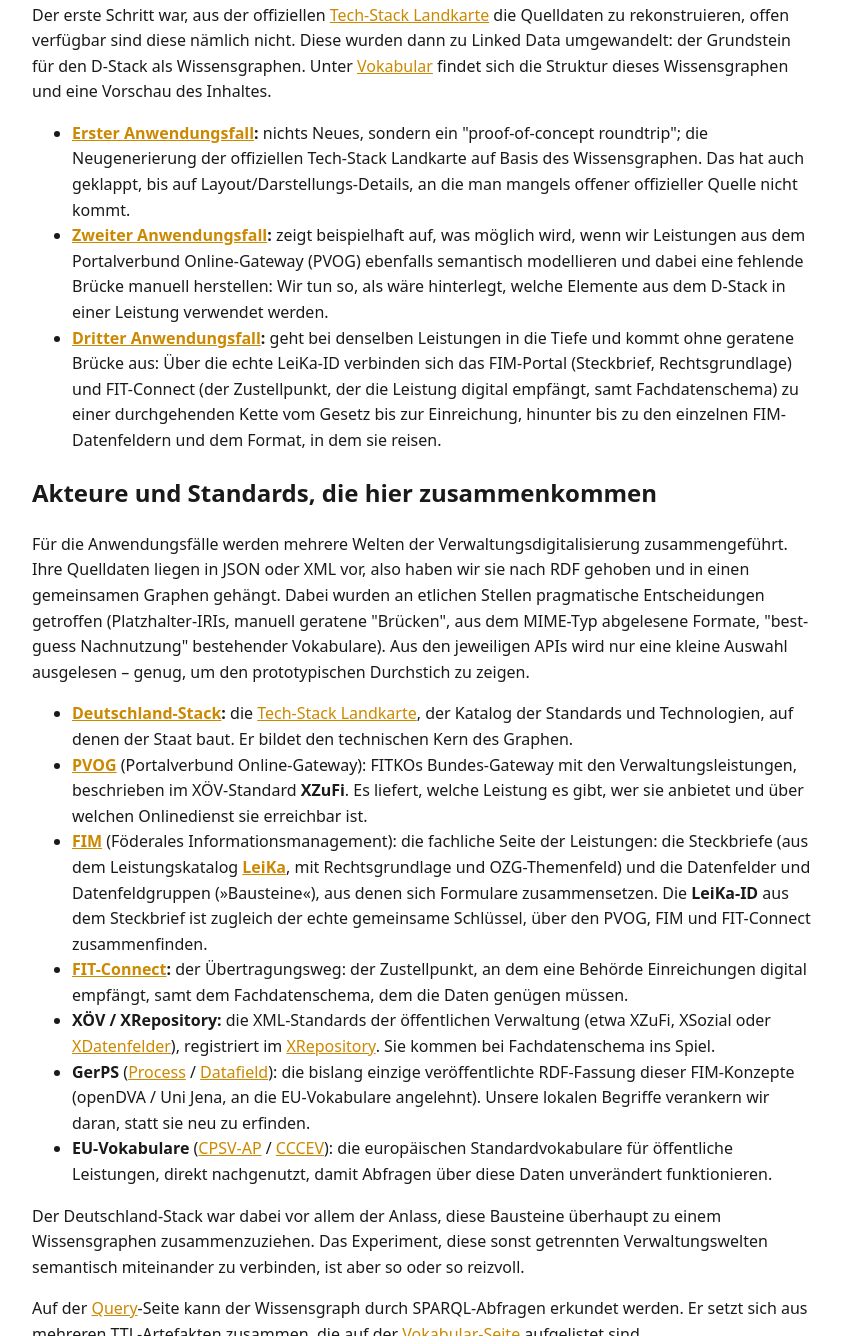
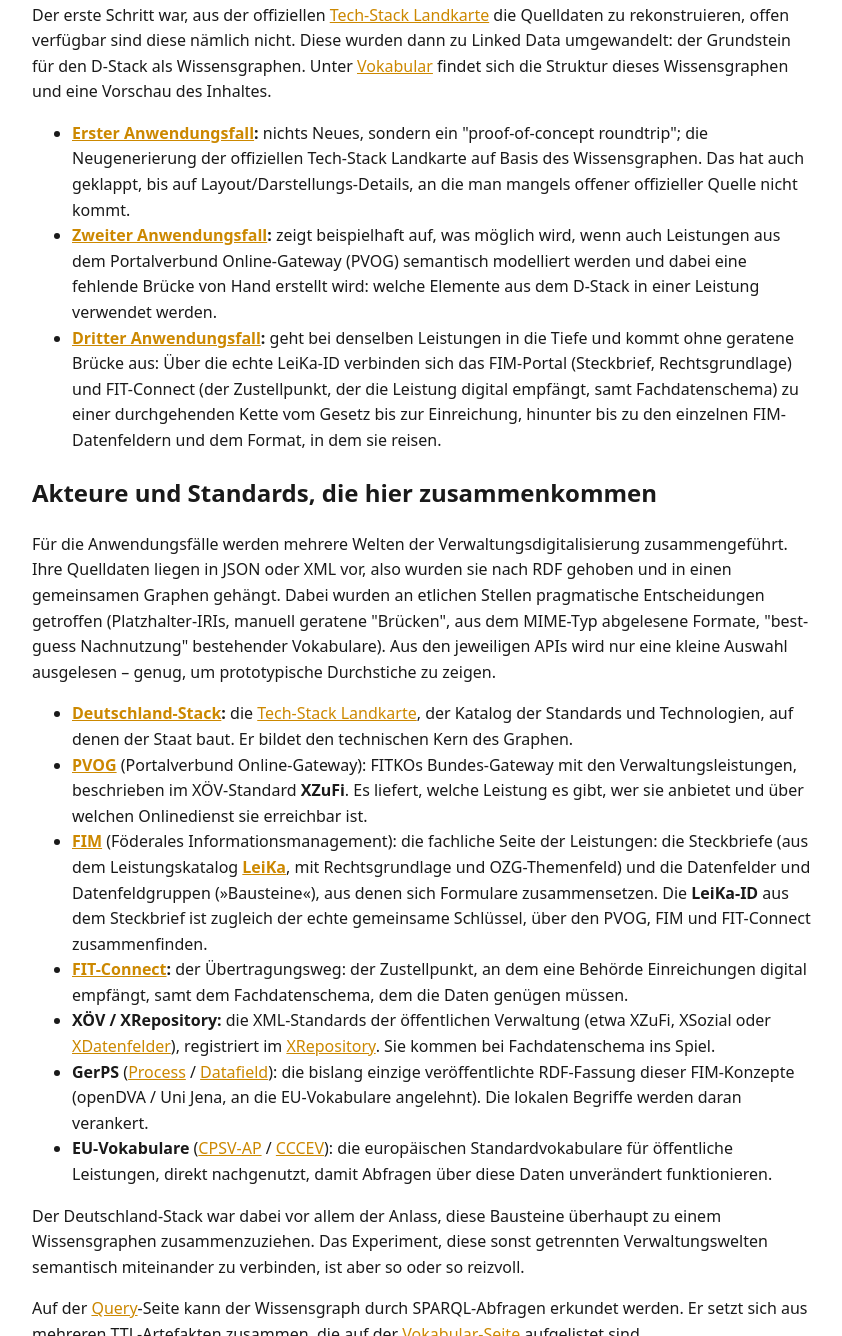
Before and after one commit to benjaminaaron/d-stack-kg, a website built with Vite: page webapp/index.html in a window 1280 px wide. Shown: the part 227-1563 px from the top of the page, without its empty margins (218-1060 px from the left). Built offline with nearby package versions, Linux system fonts and the light colour scheme.

Commit message:
Update index.html

```diff
--- a/webapp/index.html
+++ b/webapp/index.html
@@ -17,18 +17,18 @@
         </p>
         <ul>
             <li><strong><a href="use-case/landkarte.html" target="_blank" rel="noopener">Erster Anwendungsfall</a>:</strong> nichts Neues, sondern ein "proof-of-concept roundtrip"; die Neugenerierung der offiziellen Tech-Stack Landkarte auf Basis des Wissensgraphen. Das hat auch geklappt, bis auf Layout/Darstellungs-Details, an die man mangels offener offizieller Quelle nicht kommt.</li>
-            <li><strong><a href="use-case/leistungen.html" target="_blank" rel="noopener">Zweiter Anwendungsfall</a>:</strong> zeigt beispielhaft auf, was möglich wird, wenn wir Leistungen aus dem Portalverbund Online-Gateway (PVOG) ebenfalls semantisch modellieren und dabei eine fehlende Brücke manuell herstellen: Wir tun so, als wäre hinterlegt, welche Elemente aus dem D-Stack in einer Leistung verwendet werden.</li>
+            <li><strong><a href="use-case/leistungen.html" target="_blank" rel="noopener">Zweiter Anwendungsfall</a>:</strong> zeigt beispielhaft auf, was möglich wird, wenn auch Leistungen aus dem Portalverbund Online-Gateway (PVOG) semantisch modelliert werden und dabei eine fehlende Brücke von Hand erstellt wird: welche Elemente aus dem D-Stack in einer Leistung verwendet werden.</li>
             <li><strong><a href="use-case/fachdaten.html" target="_blank" rel="noopener">Dritter Anwendungsfall</a>:</strong> geht bei denselben Leistungen in die Tiefe und kommt ohne geratene Brücke aus: Über die echte LeiKa-ID verbinden sich das FIM-Portal (Steckbrief, Rechtsgrundlage) und FIT-Connect (der Zustellpunkt, der die Leistung digital empfängt, samt Fachdatenschema) zu einer durchgehenden Kette vom Gesetz bis zur Einreichung, hinunter bis zu den einzelnen FIM-Datenfeldern und dem Format, in dem sie reisen.</li>
         </ul>
         <h2>Akteure und Standards, die hier zusammenkommen</h2>
-        <p>Für die Anwendungsfälle werden mehrere Welten der Verwaltungsdigitalisierung zusammengeführt. Ihre Quelldaten liegen in JSON oder XML vor, also haben wir sie nach RDF gehoben und in einen gemeinsamen Graphen gehängt. Dabei wurden an etlichen Stellen pragmatische Entscheidungen getroffen (Platzhalter-IRIs, manuell geratene "Brücken", aus dem MIME-Typ abgelesene Formate, "best-guess Nachnutzung" bestehender Vokabulare). Aus den jeweiligen APIs wird nur eine kleine Auswahl ausgelesen – genug, um den prototypischen Durchstich zu zeigen.</p>
+        <p>Für die Anwendungsfälle werden mehrere Welten der Verwaltungsdigitalisierung zusammengeführt. Ihre Quelldaten liegen in JSON oder XML vor, also wurden sie nach RDF gehoben und in einen gemeinsamen Graphen gehängt. Dabei wurden an etlichen Stellen pragmatische Entscheidungen getroffen (Platzhalter-IRIs, manuell geratene "Brücken", aus dem MIME-Typ abgelesene Formate, "best-guess Nachnutzung" bestehender Vokabulare). Aus den jeweiligen APIs wird nur eine kleine Auswahl ausgelesen – genug, um prototypische Durchstiche zu zeigen.</p>
         <ul>
             <li><strong><a href="https://deutschland-stack.gov.de/" target="_blank" rel="noopener">Deutschland-Stack</a>:</strong> die <a href="https://technologie.deutschland-stack.gov.de/" target="_blank" rel="noopener">Tech-Stack Landkarte</a>, der Katalog der Standards und Technologien, auf denen der Staat baut. Er bildet den technischen Kern des Graphen.</li>
             <li><strong><a href="https://produktportal.pvog.fitko.de/" target="_blank" rel="noopener">PVOG</a></strong> (Portalverbund Online-Gateway): FITKOs Bundes-Gateway mit den Verwaltungsleistungen, beschrieben im XÖV-Standard <strong>XZuFi</strong>. Es liefert, welche Leistung es gibt, wer sie anbietet und über welchen Onlinedienst sie erreichbar ist.</li>
             <li><strong><a href="https://fimportal.de" target="_blank" rel="noopener">FIM</a></strong> (Föderales Informationsmanagement): die fachliche Seite der Leistungen: die Steckbriefe (aus dem Leistungskatalog <a href="https://docs.fitko.de/fim/docs/glossar/#leika" target="_blank" rel="noopener"><strong>LeiKa</strong></a>, mit Rechtsgrundlage und OZG-Themenfeld) und die Datenfelder und Datenfeldgruppen (»Bausteine«), aus denen sich Formulare zusammensetzen. Die <strong>LeiKa-ID</strong> aus dem Steckbrief ist zugleich der echte gemeinsame Schlüssel, über den PVOG, FIM und FIT-Connect zusammenfinden.</li>
             <li><strong><a href="https://docs.fitko.de/fit-connect/" target="_blank" rel="noopener">FIT-Connect</a>:</strong> der Übertragungsweg: der Zustellpunkt, an dem eine Behörde Einreichungen digital empfängt, samt dem Fachdatenschema, dem die Daten genügen müssen.</li>
             <li><strong>XÖV / XRepository:</strong> die XML-Standards der öffentlichen Verwaltung (etwa XZuFi, XSozial oder <a href="https://www.xrepository.de/details/urn:xoev-de:fim:standard:xdatenfelder" target="_blank" rel="noopener">XDatenfelder</a>), registriert im <a href="https://www.xrepository.de/" target="_blank" rel="noopener">XRepository</a>. Sie kommen bei Fachdatenschema ins Spiel.</li>
-            <li><strong>GerPS</strong> (<a href="https://github.com/fusion-jena/GerPS-Process" target="_blank" rel="noopener">Process</a> / <a href="https://github.com/fusion-jena/GerPS-Datafield" target="_blank" rel="noopener">Datafield</a>): die bislang einzige veröffentlichte RDF-Fassung dieser FIM-Konzepte (openDVA / Uni Jena, an die EU-Vokabulare angelehnt). Unsere lokalen Begriffe verankern wir daran, statt sie neu zu erfinden.</li>
+            <li><strong>GerPS</strong> (<a href="https://github.com/fusion-jena/GerPS-Process" target="_blank" rel="noopener">Process</a> / <a href="https://github.com/fusion-jena/GerPS-Datafield" target="_blank" rel="noopener">Datafield</a>): die bislang einzige veröffentlichte RDF-Fassung dieser FIM-Konzepte (openDVA / Uni Jena, an die EU-Vokabulare angelehnt). Die lokalen Begriffe werden daran verankert.</li>
             <li><strong>EU-Vokabulare</strong> (<a href="https://semiceu.github.io/CPSV-AP/" target="_blank" rel="noopener">CPSV-AP</a> / <a href="https://semiceu.github.io/CCCEV/" target="_blank" rel="noopener">CCCEV</a>): die europäischen Standardvokabulare für öffentliche Leistungen, direkt nachgenutzt, damit Abfragen über diese Daten unverändert funktionieren.</li>
         </ul>
         <p>Der Deutschland-Stack war dabei vor allem der Anlass, diese Bausteine überhaupt zu einem Wissensgraphen zusammenzuziehen. Das Experiment, diese sonst getrennten Verwaltungswelten semantisch miteinander zu verbinden, ist aber so oder so reizvoll.</p>
@@ -36,7 +36,7 @@
         <p>Auf der <a href="query.html" target="_blank" rel="noopener">Query</a>-Seite kann der Wissensgraph durch SPARQL-Abfragen erkundet werden. Er setzt sich aus mehreren TTL-Artefakten zusammen, die auf der <a href="vocabulary.html#artefakte" target="_blank" rel="noopener">Vokabular-Seite</a> aufgelistet sind.</p>
 
         <h2>Den D-Stack mit seinen eigenen Mitteln beschreiben</h2>
-        <p>Seitdem der Deutschland-Stack selbst <a href="https://deutschland-stack.gov.de/gesamtbild/#semantische-technologien-und-echtzeitanalytik" target="_blank" rel="noopener">semantische Technologien</a> als Baustein führt, bietet es sich an, diese Mittel auch dafür zu nutzen, den Deutschland-Stack selbst menschen- und maschinenlesbar zu beschreiben. Dieser Prototyp versteht sich als eine Exploration in diese Richtung. Einiges davon wird andernorts bereits vorangetrieben, und wir freuen uns über Austausch und die Gelegenheit, daran anzuknüpfen.</p>
+        <p>Seitdem der Deutschland-Stack selbst <a href="https://deutschland-stack.gov.de/gesamtbild/#semantische-technologien-und-echtzeitanalytik" target="_blank" rel="noopener">semantische Technologien</a> als Baustein führt, bietet es sich an, diese Mittel auch dafür zu nutzen, den Deutschland-Stack selbst menschen- und maschinenlesbar zu beschreiben. Dieser Prototyp versteht sich als eine Exploration in diese Richtung. Einiges davon wird andernorts bereits vorangetrieben; Austausch und die Gelegenheit, daran anzuknüpfen, sind sehr willkommen.</p>
     </main>
 </body>
 </html>
```
